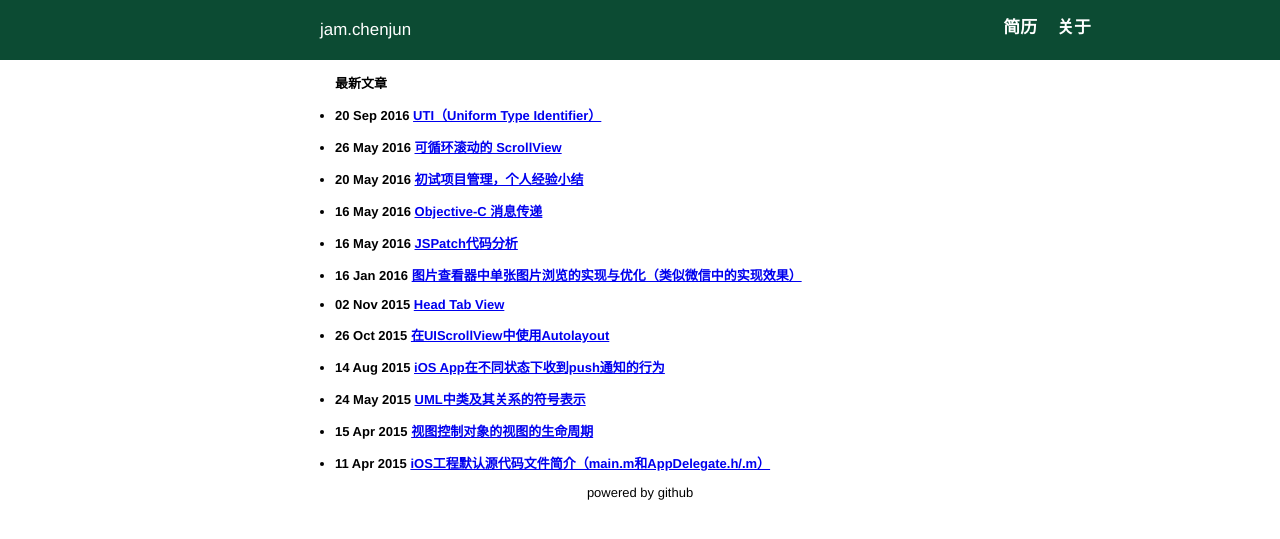
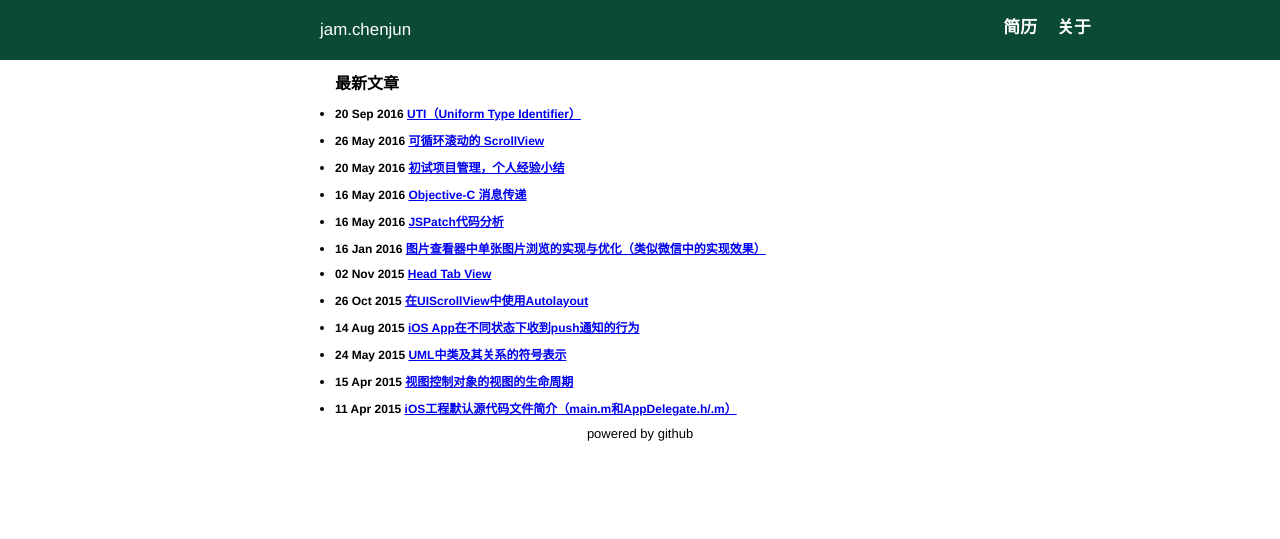
Before and after one commit to rob2468/rob2468.github.io, a Jekyll site: the page built from index.html, in a window 1280 px wide. Shown: the top 539 px of the page. Built offline with Jekyll 4.4.1, drawn with Linux system fonts in a browser that asks for light colours.

Commit message:
adjust main div h1 font-size

```diff
--- a/_layouts/home.html
+++ b/_layouts/home.html
@@ -4,7 +4,7 @@
         <meta http-equiv="content-type" content="text/html; charset=utf-8" />
         <meta name="viewport" content="width=device-width, initial-scale=1" />
         <link rel="stylesheet" type="text/css" href="/css/default.css" />
-		<link rel="stylesheet" type="text/css" href="/css/home.css" />
+        <link rel="stylesheet" type="text/css" href="/css/home.css" />
         <title>{{ page.title }}</title>
     </head>
     <body>
@@ -28,7 +28,7 @@
             </div>
         </div>
         </div>
-    	<div class="main">
+        <div class="main">
         {{ content }}
         </div>
         <div class="footer">
--- a/css/default.css
+++ b/css/default.css
@@ -17,12 +17,12 @@
 
 h1, h2, h3, h4, h5, h6
 {
-    font-size: 100%;
+    font-size: 16px;
 }
 
 h1, h2, p
 {
-    margin-top: 1em;
+    margin-top: 10px;
 }
 
 div.main
--- a/css/home.css
+++ b/css/home.css
@@ -1,5 +1,6 @@
 /* home custom css */
 
+/* header */
 .header .self, .header .menu-button, .header [role="navigation"]
 {
     margin: 20px 0px;
@@ -92,3 +93,9 @@
 {
     color: #C9F0DD;
 }
+
+/* main */
+.main ul h1
+{
+    font-size: 12px;
+}
```
